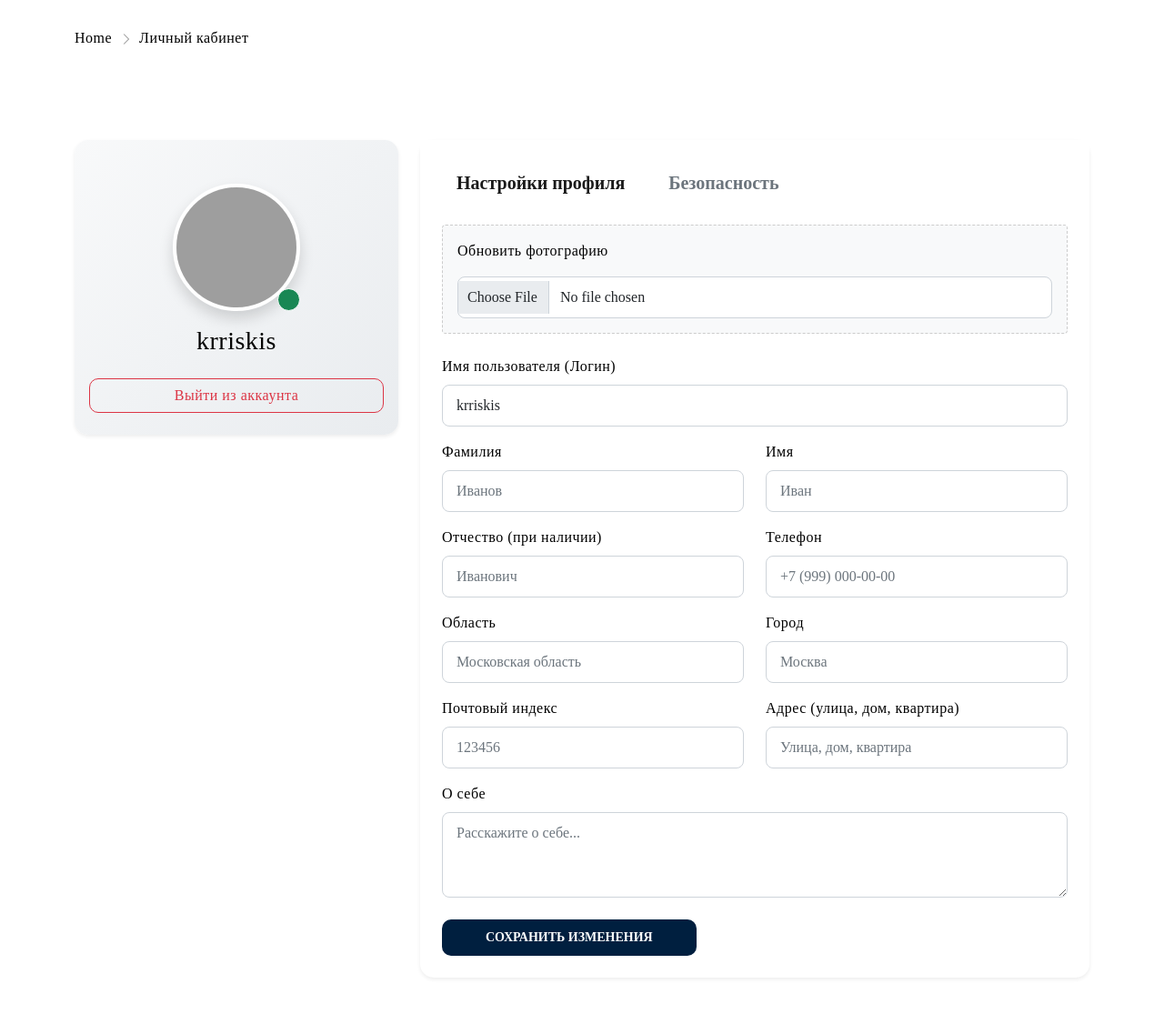
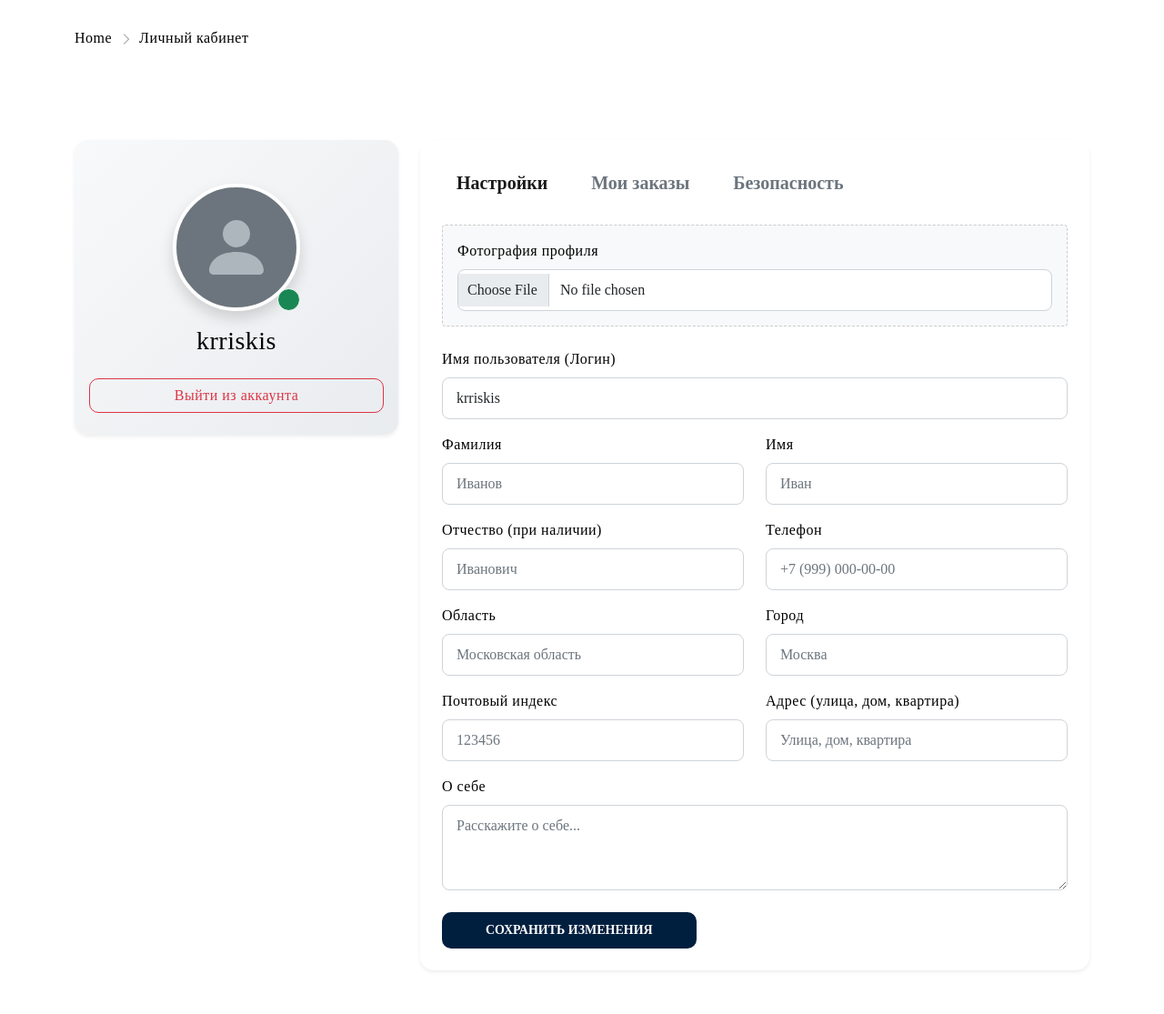
Before and after one commit to khavanovakatya-design/laba_OOP_3, a Django app: page /profile in a window 1280 px wide. Shown: the part 124-1239 px from the top of the page at 91% size. Run offline with Django 5.2, Linux system fonts and the light colour scheme; a user stored in the database is signed in; data comes from the database, SQL or seed files in the repository; both versions use the stored data as it was after the commit; some libraries are stand-ins or nearby versions; grey boxes are pictures that could not be loaded.

Commit message:
Добавила в личный кабинет вкладку история заказов

```diff
--- a/laba3_site/laba3_site/urls.py
+++ b/laba3_site/laba3_site/urls.py
@@ -3,19 +3,11 @@ from django.urls import path, include
 from django.conf import settings
 from django.conf.urls.static import static
 import os
-from users import views as user_views
 
 urlpatterns = [
     path('admin/', admin.site.urls),
+    path('', include('main.urls')),
     path('', include('users.urls')),
-    path('', include('main.urls')),
-    path('login', user_views.login_view, name='login'),
-    path('register', user_views.register_view, name='register'),
-    path('verify', user_views.verify_email_view, name='verify_email'),
-    path('logout', user_views.logout_view, name='logout'),
-    path('profile', user_views.profile_view, name='profile'),
-    path('password-reset/', user_views.password_reset_request_view, name='password_reset_request'),
-    path('password-reset/confirm/', user_views.password_reset_confirm_view, name='password_reset_confirm'),
 ]
 
 if settings.DEBUG:
--- a/laba3_site/main/templates/users/profile.html
+++ b/laba3_site/main/templates/users/profile.html
@@ -10,11 +10,16 @@
             <div class="col-lg-4 mb-4">
                 <div class="card shadow-sm border-0" style="border-radius: 15px; background: linear-gradient(135deg, #f8f9fa 0%, #e9ecef 100%);">
                     <div class="card-body text-center pt-5 pb-4">
+
                         <div class="position-relative d-inline-block mb-3">
-                            {% if profile.avatar %}
-                                <img src="{{ profile.avatar.url }}" alt="Аватар" class="rounded-circle shadow" style="width: 140px; height: 140px; object-fit: cover; border: 4px solid #fff;">
+                            {% if profile.avatar and profile.avatar.name %}
+                                <img src="{{ profile.avatar.url }}?t={% now 'U' %}" alt="Аватар" class="rounded-circle shadow" style="width: 140px; height: 140px; object-fit: cover; border: 4px solid #fff;">
                             {% else %}
-                                <img src="{% static 'img/default-avatar.png' %}" alt="Аватар по умолчанию" class="rounded-circle shadow" style="width: 140px; height: 140px; object-fit: cover; background: #eee; border: 4px solid #fff;">
+                                <div class="rounded-circle shadow d-flex align-items-center justify-content-center bg-secondary bg-opacity-25" style="width: 140px; height: 140px; border: 4px solid #fff;">
+                                    <svg xmlns="http://www.w3.org/2000/svg" width="80" height="80" fill="#adb5bd" class="bi bi-person-fill" viewBox="0 0 16 16">
+                                        <path d="M3 14s-1 0-1-1 1-4 6-4 6 3 6 4-1 1-1 1H3Zm5-6a3 3 0 1 0 0-6 3 3 0 0 0 0 6Z"/>
+                                    </svg>
+                                </div>
                             {% endif %}
                             <span class="position-absolute bottom-0 end-0 bg-success border border-white rounded-circle" style="width: 25px; height: 25px;" title="Онлайн"></span>
                         </div>
@@ -32,7 +37,10 @@
                     <div class="card-header bg-white border-0 pt-4 pb-0">
                         <ul class="nav nav-tabs border-bottom-0" id="profileTabs" role="tablist">
                             <li class="nav-item" role="presentation">
-                                <button class="nav-link active fw-bold text-dark fs-5 px-4" id="settings-tab" data-bs-toggle="tab" data-bs-target="#settings" type="button" role="tab" aria-controls="settings" aria-selected="true">Настройки профиля</button>
+                                <button class="nav-link active fw-bold text-dark fs-5 px-4" id="settings-tab" data-bs-toggle="tab" data-bs-target="#settings" type="button" role="tab" aria-controls="settings" aria-selected="true">Настройки</button>
+                            </li>
+                            <li class="nav-item" role="presentation">
+                                <button class="nav-link fw-bold text-muted fs-5 px-4" id="orders-tab" data-bs-toggle="tab" data-bs-target="#orders" type="button" role="tab" aria-controls="orders" aria-selected="false">Мои заказы</button>
                             </li>
                             <li class="nav-item" role="presentation">
                                 <button class="nav-link fw-bold text-muted fs-5 px-4" id="security-tab" data-bs-toggle="tab" data-bs-target="#security" type="button" role="tab" aria-controls="security" aria-selected="false">Безопасность</button>
@@ -53,22 +61,19 @@
                         {% endif %}
 
                         <div class="tab-content" id="profileTabsContent">
+
                             <div class="tab-pane fade show active" id="settings" role="tabpanel" aria-labelledby="settings-tab">
                                 <form method="post" enctype="multipart/form-data">
                                     {% csrf_token %}
 
-                                    <!-- Аватар -->
                                     <div class="mb-4 bg-light p-3 rounded" style="border: 1px dashed #ccc;">
-                                        <label class="form-label font-weight-bold d-block mb-3">Обновить фотографию</label>
-                                        <div class="d-flex align-items-center gap-4">
-                                            {{ form.avatar }}
-                                            {% if form.avatar.errors %}
-                                                <div class="text-danger small mt-1">{{ form.avatar.errors }}</div>
-                                            {% endif %}
-                                        </div>
+                                        <label class="form-label font-weight-bold d-block mb-2">Фотография профиля</label>
+                                        {{ form.avatar }}
+                                        {% if form.avatar.errors %}
+                                            <div class="text-danger small mt-2">{{ form.avatar.errors }}</div>
+                                        {% endif %}
                                     </div>
 
-                                    <!-- Логин -->
                                     <div class="mb-3">
                                         <label class="form-label font-weight-bold">Имя пользователя (Логин)</label>
                                         {{ form.username }}
@@ -77,7 +82,6 @@
                                         {% endif %}
                                     </div>
 
-                                    <!-- Личные данные (в две колонки, как в checkout) -->
                                     <div class="row">
                                         <div class="col-md-6 mb-3">
                                             <label class="form-label font-weight-bold">Фамилия</label>
@@ -113,7 +117,6 @@
                                         </div>
                                     </div>
 
-                                    <!-- О себе -->
                                     <div class="mb-4">
                                         <label class="form-label font-weight-bold">О себе</label>
                                         {{ form.bio }}
@@ -121,6 +124,46 @@
 
                                     <button type="submit" class="btn btn-primary px-5 py-2 fw-bold text-white" style="border-radius: 10px; background-color: #001f3f; border-color: #001f3f; transition: 0.3s;" onmouseover="this.style.backgroundColor='#003366'" onmouseout="this.style.backgroundColor='#001f3f'">СОХРАНИТЬ ИЗМЕНЕНИЯ</button>
                                 </form>
+                            </div>
+
+                            <div class="tab-pane fade" id="orders" role="tabpanel" aria-labelledby="orders-tab">
+                                {% if orders %}
+                                    <div class="table-responsive">
+                                        <table class="table table-hover align-middle">
+                                            <thead class="table-light">
+                                                <tr>
+                                                    <th>№ Заказа</th>
+                                                    <th>Дата</th>
+                                                    <th>Сумма</th>
+                                                    <th>Статус</th>
+                                                    <th></th>
+                                                </tr>
+                                            </thead>
+                                            <tbody>
+                                                {% for order in orders %}
+                                                <tr>
+                                                    <td class="fw-bold">#{{ forloop.counter }}</td>
+                                                    <td>{{ order.created_at|date:"d.m.Y H:i" }}</td>
+                                                    <td>{{ order.total_price }} ₽</td>
+                                                    <td>
+                                                        <span class="badge bg-success">Оплачен</span>
+                                                    </td>
+                                                    <td>
+                                                        <a href="{% url 'order_history' %}" class="btn btn-sm btn-outline-dark">Детали</a>
+                                                    </td>
+                                                </tr>
+                                                {% endfor %}
+                                            </tbody>
+                                        </table>
+                                    </div>
+                                {% else %}
+                                    <div class="text-center py-5">
+                                        <i class="fas fa-box-open text-muted mb-3" style="font-size: 50px;"></i>
+                                        <h5 class="fw-bold">У вас пока нет заказов</h5>
+                                        <p class="text-muted mb-4">Самое время что-нибудь купить!</p>
+                                        <a href="/collection" class="btn btn-primary px-4 py-2 fw-bold text-white" style="border-radius: 10px; background-color: #001f3f; border-color: #001f3f;">ПЕРЕЙТИ В КАТАЛОГ</a>
+                                    </div>
+                                {% endif %}
                             </div>
 
                             <div class="tab-pane fade" id="security" role="tabpanel" aria-labelledby="security-tab">
--- a/laba3_site/users/urls.py
+++ b/laba3_site/users/urls.py
@@ -13,5 +13,7 @@ urlpatterns = [
     path('cart/update/<int:item_id>/', views.update_cart, name='update_cart'),
     path('checkout', views.checkout, name='checkout'),
     path('checkout/success/', views.checkout_success, name='checkout_success'),
-    path('my-orders/', views.order_history, name='order_history')
+    path('my-orders/', views.order_history, name='order_history'),
+    path('password-reset/', views.password_reset_request_view, name='password_reset_request'),
+    path('password-reset/confirm/', views.password_reset_confirm_view, name='password_reset_confirm'),
 ]
--- a/laba3_site/users/views.py
+++ b/laba3_site/users/views.py
@@ -87,6 +87,7 @@ def logout_view(request):
 @login_required
 def profile_view(request):
     profile, created = Profile.objects.get_or_create(user=request.user)
+    orders = Order.objects.filter(user=request.user).order_by('-created_at')
 
     if request.method == 'POST':
         form = UserProfileForm(request.POST, request.FILES, instance=profile)
@@ -97,7 +98,7 @@ def profile_view(request):
     else:
         form = UserProfileForm(instance=profile)
 
-    return render(request, 'users/profile.html', {'form': form, 'profile': profile})
+    return render(request, 'users/profile.html', {'form': form, 'profile': profile, 'orders': orders})
 
 @login_required
 def add_to_cart(request, product_id):
@@ -170,7 +171,6 @@ def checkout_success(request):
         cart = Cart.objects.filter(user=request.user).first()
 
         if cart and cart.items.exists():
-            # 1. Создаем заказ
             order = Order.objects.create(
                 user=request.user,
                 first_name=request.POST.get('first_name', ''),
@@ -184,7 +184,6 @@ def checkout_success(request):
                 total_price=cart.total_price
             )
 
-            # 2. Переносим товары из корзины в заказ
             for item in cart.items.all():
                 OrderItem.objects.create(
                     order=order,
@@ -193,17 +192,14 @@ def checkout_success(request):
                     quantity=item.quantity
                 )
 
-            # 3. Очищаем корзину
             cart.items.all().delete()
 
-            # Отправляем на страницу успеха
             return render(request, 'checkout-end.html', {'order': order})
 
     return redirect('cart')
 
 @login_required
 def order_history(request):
-    # Получаем все заказы текущего пользователя, сортируем по дате (сначала новые)
     orders = Order.objects.filter(user=request.user).order_by('-created_at')
     return render(request, 'users/order_history.html', {'orders': orders})
 
```
Also changed, not shown: laba3_site/db.sqlite3, laba3_site/media/avatars/Изображение_ChatGPT_11_нояб._2026_г._20_48_25.png (added).
